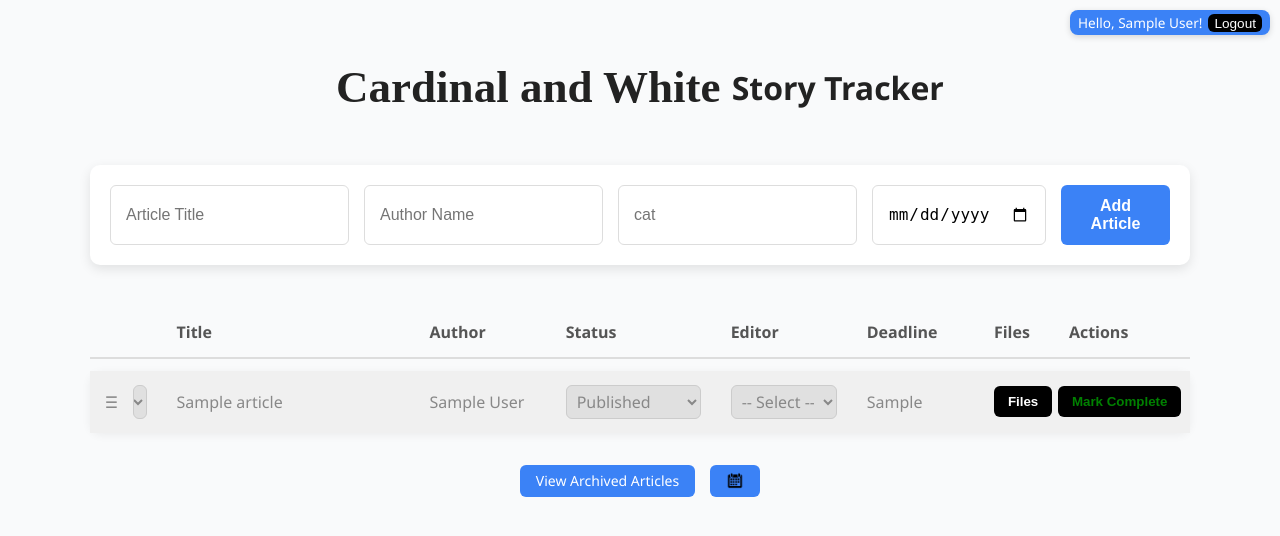
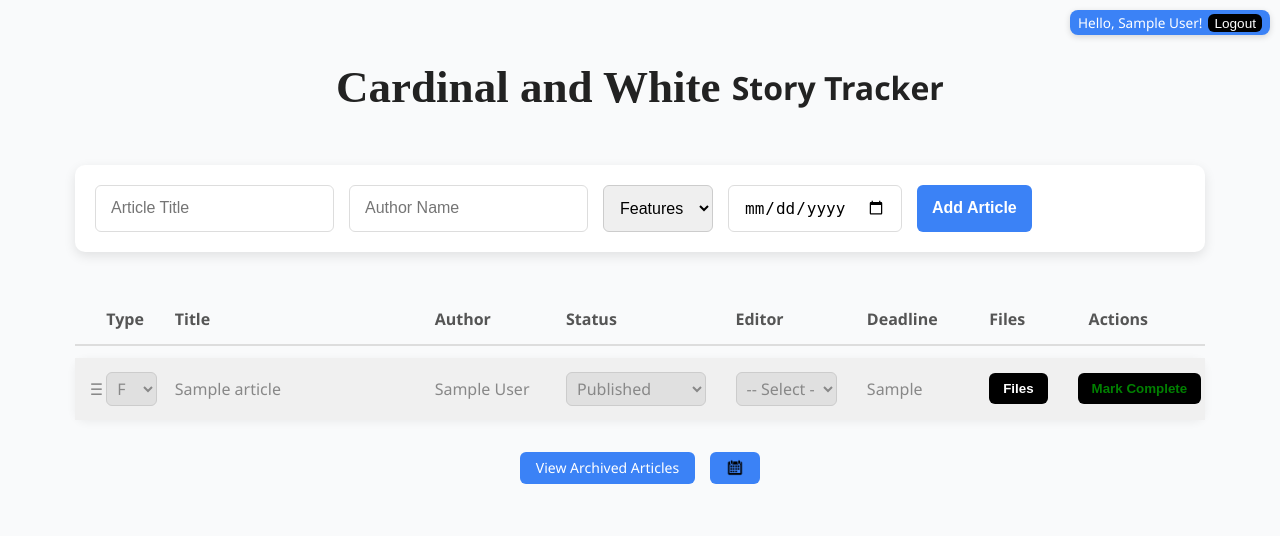
Before and after one commit to HunterLewis000/newspaper-app, a Flask app: page /dashboard in a window 1280 px wide. Shown: the top 536 px of the page. Run offline with Flask 3, Linux system fonts and the light colour scheme; the visitor is signed in with stand-in values (Sample User, id 1); tables that the repository leaves empty hold one stand-in row (values such as "Sample post"); some libraries are stand-ins or nearby versions.

Commit message:
sizing of column

```diff
--- a/static/style.css
+++ b/static/style.css
@@ -4,7 +4,7 @@
   }
   body {
     font-family: 'Segoe UI', Tahoma, Geneva, Verdana, sans-serif;
-    max-width: 1100px;
+    max-width: 1130px;
     margin: 40px auto;
     background: #f9fafb;
     color: #333;
@@ -248,11 +248,12 @@ td.drag-handle, th.drag-handle {
   width: 2.5%;
 }
 td.cat, th.cat {
-  width: 4%;
+  width: 5%;
+  padding: 14px 3px;
 }
 
 td.filescol, th.filescol {
-  width: 6%;
+  width: 8%;
   padding: 14px 6px;
 }
 .user-box {
--- a/templates/index.html
+++ b/templates/index.html
@@ -23,7 +23,12 @@
     <form method="POST" class="typ" action="/add">
         <input type="text" name="title" placeholder="Article Title" required>
         <input type="text" name="author" placeholder="Author Name" required>
-        <input type="select" name="cat" placeholder="cat">
+        <select id="cat" name="cat">
+          <option value="F">Features</option>
+          <option value="N">News</option>
+          <option value="O">Opinion</option>
+          <option value="S">Sports</option>
+        </select>
         <input type="date" name="deadline">
         <button type="submit">Add Article</button>
     </form>
@@ -33,7 +38,7 @@
   <thead>
     <tr>
       <th class="drag-handle"> </th>
-      <th class="cat"> </th>
+      <th class="cat">Type</th>
       <th class="title">Title</th>
       <th class="author">Author</th>
       <th class="status">Status</th>
```
